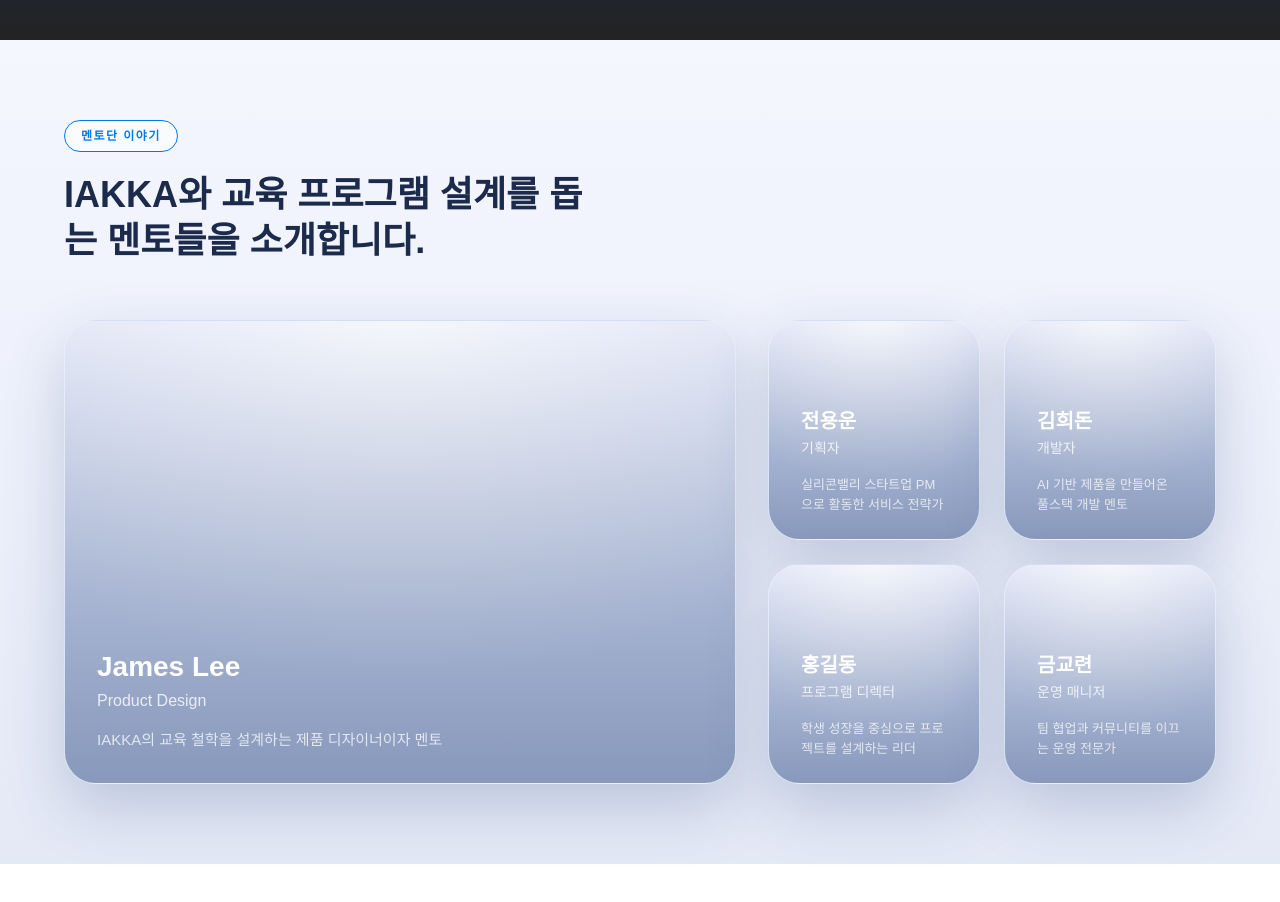
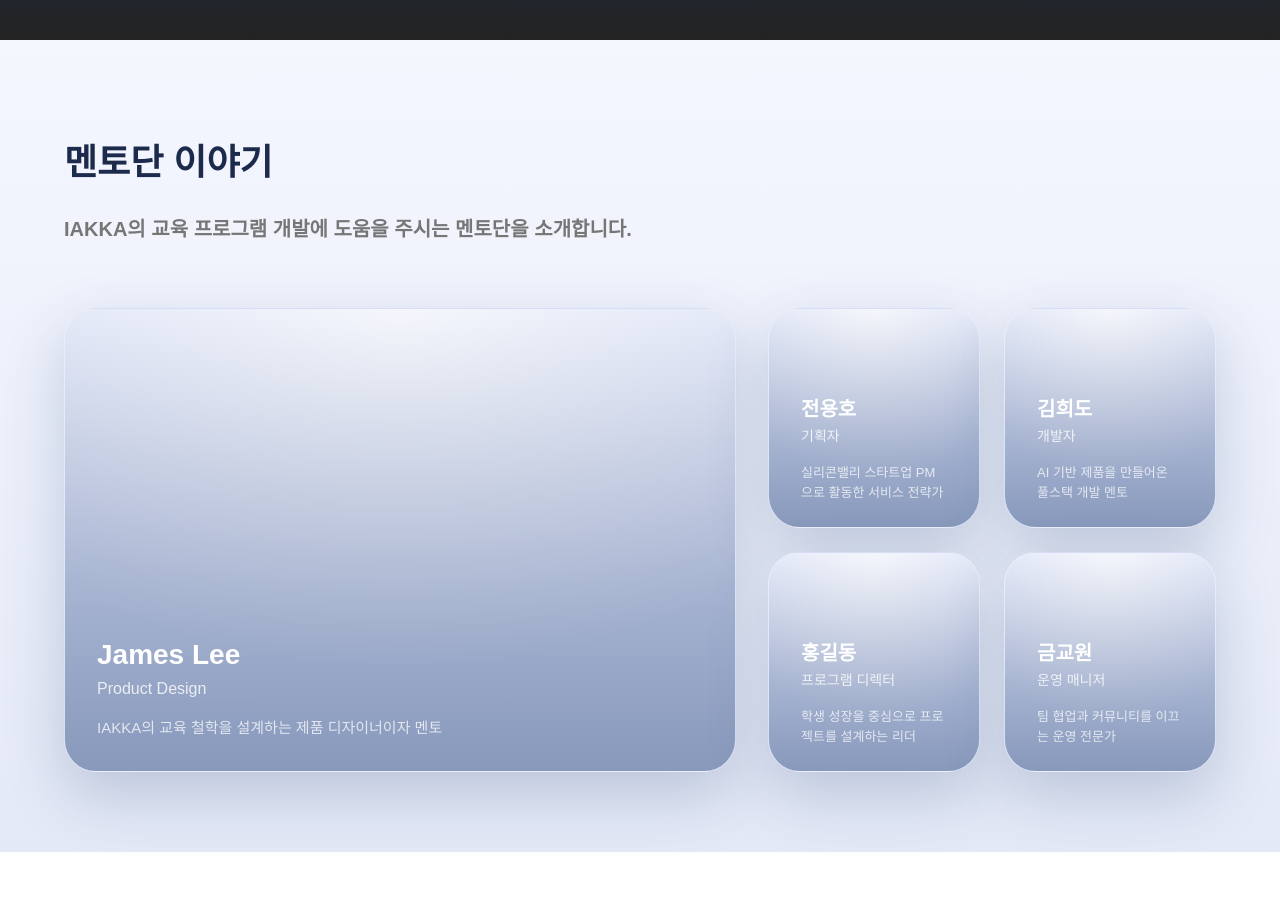
Before and after one commit to WithM2/iakkaweb, a Next.js app: page /ko in a window 1280 px wide. Shown: the part 2840-3742 px from the top of the page. Built offline with nearby package versions, Linux system fonts and the light colour scheme.

Commit message:
Update MentorShowcaseSection.tsx

```diff
--- a/src/components/ko/MentorShowcaseSection.tsx
+++ b/src/components/ko/MentorShowcaseSection.tsx
@@ -15,8 +15,7 @@ const mentors: MentorProfile[] = [
     id: "james-lee",
     name: "James Lee",
     role: "Product Design",
-    tagline:
-      "IAKKA의 교육 철학을 설계하는 제품 디자이너이자 멘토",
+    tagline: "IAKKA의 교육 철학을 설계하는 제품 디자이너이자 멘토",
     education: [
       "하버드 대학교 (Design Thinking & Innovation Executive Education)",
       "시애틀 미술대학 (Cinematography & Media Communication)",
@@ -30,8 +29,8 @@ const mentors: MentorProfile[] = [
     featured: true,
   },
   {
-    id: "jun-yongwoon",
-    name: "전용운",
+    id: "jun-yongho",
+    name: "전용호",
     role: "기획자",
     tagline: "실리콘밸리 스타트업 PM으로 활동한 서비스 전략가",
     education: [
@@ -44,8 +43,8 @@ const mentors: MentorProfile[] = [
     ],
   },
   {
-    id: "kim-heedon",
-    name: "김희돈",
+    id: "kim-heedo",
+    name: "김희도",
     role: "개발자",
     tagline: "AI 기반 제품을 만들어온 풀스택 개발 멘토",
     education: ["University of Washington, Computer Science"],
@@ -60,21 +59,15 @@ const mentors: MentorProfile[] = [
     role: "프로그램 디렉터",
     tagline: "학생 성장을 중심으로 프로젝트를 설계하는 리더",
     education: ["서울대학교 교육학과"],
-    experience: [
-      "現 IAKKA 프로그램 총괄",
-      "前 교육 스타트업 Program Lead",
-    ],
+    experience: ["現 IAKKA 프로그램 총괄", "前 교육 스타트업 Program Lead"],
   },
   {
-    id: "geum-gyoryeon",
-    name: "금교련",
+    id: "geum-gyowon",
+    name: "금교원",
     role: "운영 매니저",
     tagline: "팀 협업과 커뮤니티를 이끄는 운영 전문가",
     education: ["연세대학교 경영학과"],
-    experience: [
-      "現 IAKKA 커뮤니티 매니저",
-      "前 글로벌 에듀테크 운영 리드",
-    ],
+    experience: ["現 IAKKA 커뮤니티 매니저", "前 글로벌 에듀테크 운영 리드"],
   },
 ];
 
@@ -187,12 +180,12 @@ export default function MentorShowcaseSection() {
   return (
     <section className="w-full bg-[linear-gradient(180deg,#f5f7ff_0%,#e4e9f6_100%)]">
       <div className="mx-auto w-full max-w-[1200px] px-5 py-16 md:px-6 md:py-20">
-        <div className="max-w-[520px]">
-          <span className="inline-flex items-center rounded-full border border-main-200/60 bg-white/60 px-4 py-1.5 text-[12px] font-semibold tracking-[0.12em] text-main-600">
+        <div className="max-w-none">
+          <h2 className="mt-5 text-[36px] font-bold leading-[36px] text-[#1C2B4B] md:text-[36px] md:leading-[46px]">
             멘토단 이야기
-          </span>
-          <h2 className="mt-5 text-[28px] font-bold leading-[36px] text-[#1C2B4B] md:text-[36px] md:leading-[46px]">
-            IAKKA와 교육 프로그램 설계를 돕는 멘토들을 소개합니다.
+          </h2>
+          <h2 className="mt-5 text-[20px] font-bold leading-[36px] text-[#767676] md:text-[20px] md:leading-[46px]">
+            IAKKA의 교육 프로그램 개발에 도움을 주시는 멘토단을 소개합니다.
           </h2>
         </div>
 
```
